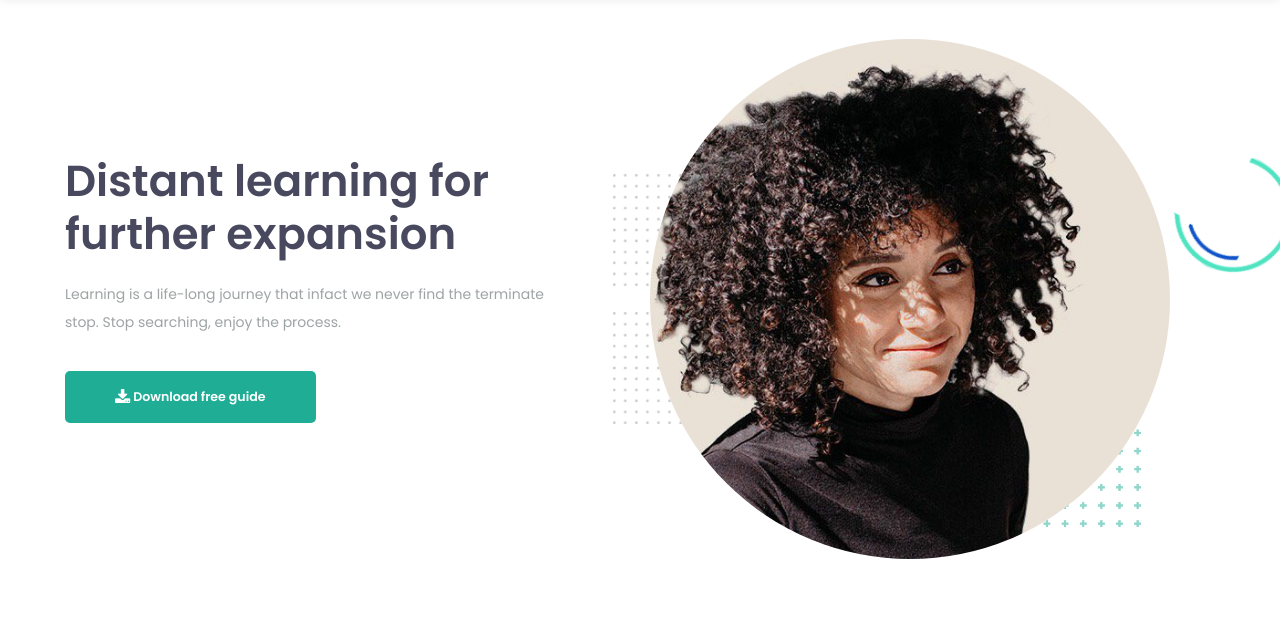
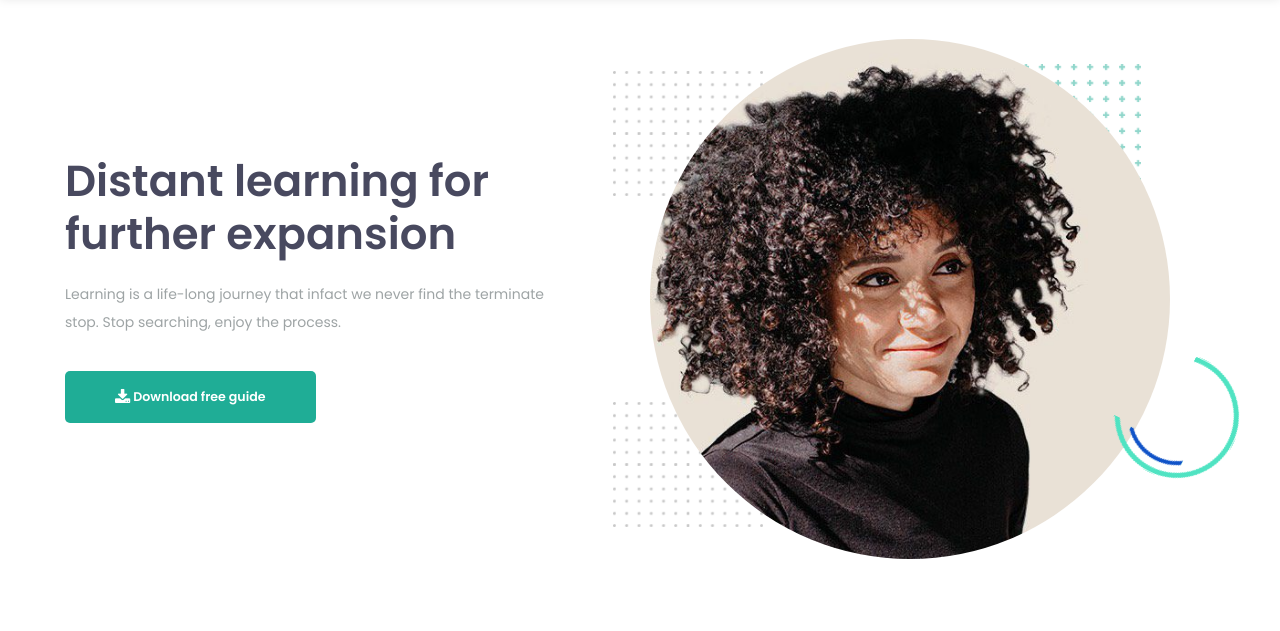
Before and after one commit to francesco-maurella/proj-html-vuejs, a website: page index.html in a window 1280 px wide. Shown: the part 81-712 px from the top of the page. Drawn offline with nearby package versions, Linux system fonts and the light colour scheme.

Commit message:
Animazione jumbotron

```diff
--- a/src/style.scss
+++ b/src/style.scss
@@ -181,7 +181,11 @@ main {
       }
 
       img:not(.jumbo-cover-img) {
+        max-width: 150px;
         position: absolute;
+        transition: 5s;
+      }
+
     }
 
     .jumbo-left-bg {
@@ -189,26 +193,40 @@ main {
       left : 5%;
     }
 
-      .jumbo-left-bg:first-child {
-        top: 28%;
+    &:hover .jumbo-left-bg:first-child {
+      top: 27%;
     }
 
-      .jumbo-left-bg:nth-child(2) {
-        bottom: 28%;
+    .jumbo-left-bg:first-child{
+      top: 10%;
+    }
+
+    &:hover .jumbo-left-bg:nth-child(2) {
+      bottom: 27%;
+    }
+
+    .jumbo-left-bg:nth-child(2){
+      bottom: 10%;
+    }
+
+    &:hover .jumbo-right-bg {
+      bottom: 10%;
     }
 
     .jumbo-right-bg {
-        max-width: 180px;
       right : 15%;
-        bottom: 10%;
+      bottom: 65%;
+    }
+
+    &:hover .jumbo-side-img {
+      top : 25%;
     }
 
     .jumbo-side-img {
+      z-index: 11;
       max-width: 120px;
-        right : -8%;
-        top : 25%;
-      }
-
+      right : 0;
+      top: 60%;
     }
 
 }
```
Also changed, not shown: css/style.css, 1 other file. Lines whose indentation alone changed are shown as unchanged.
